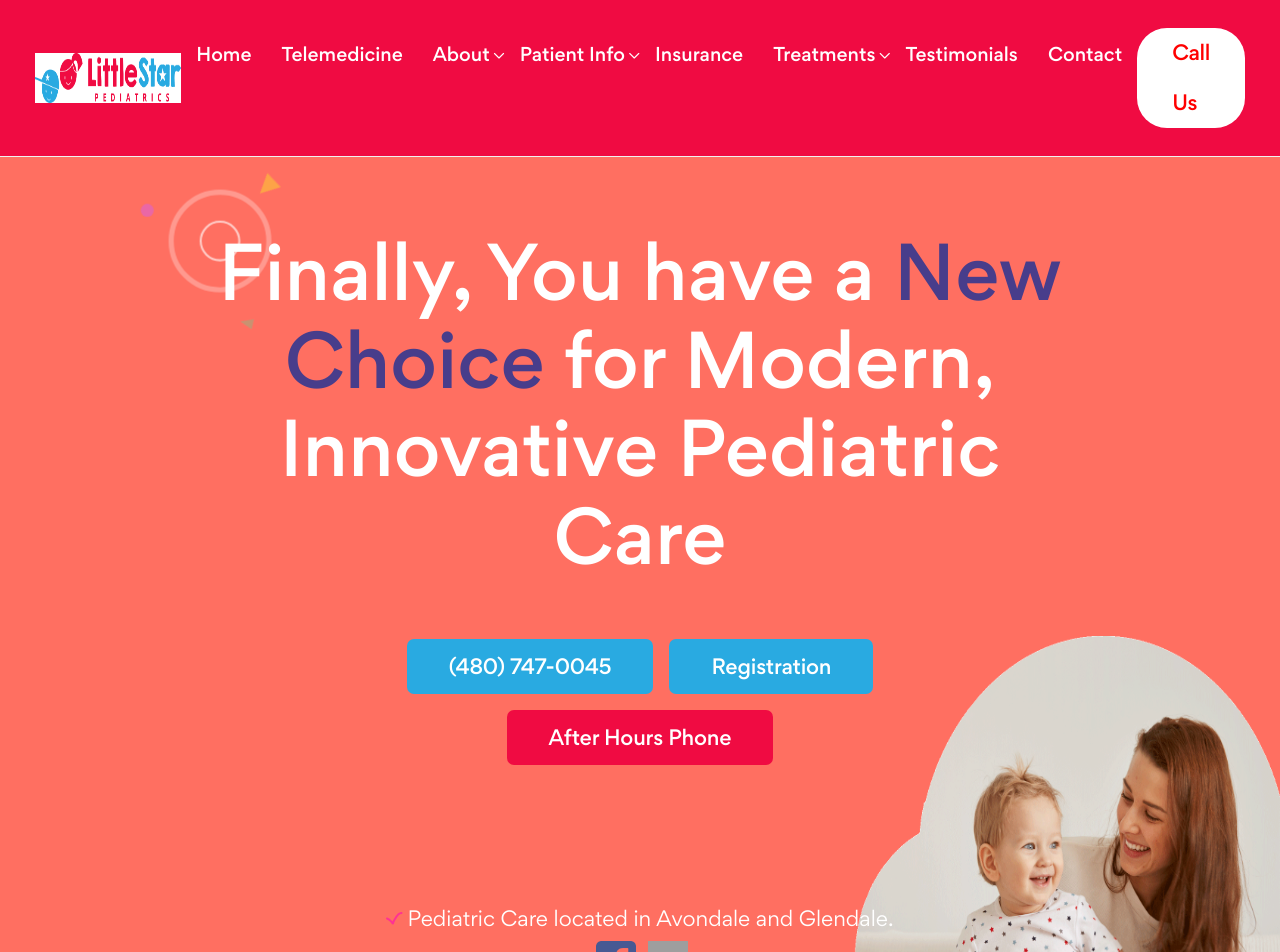
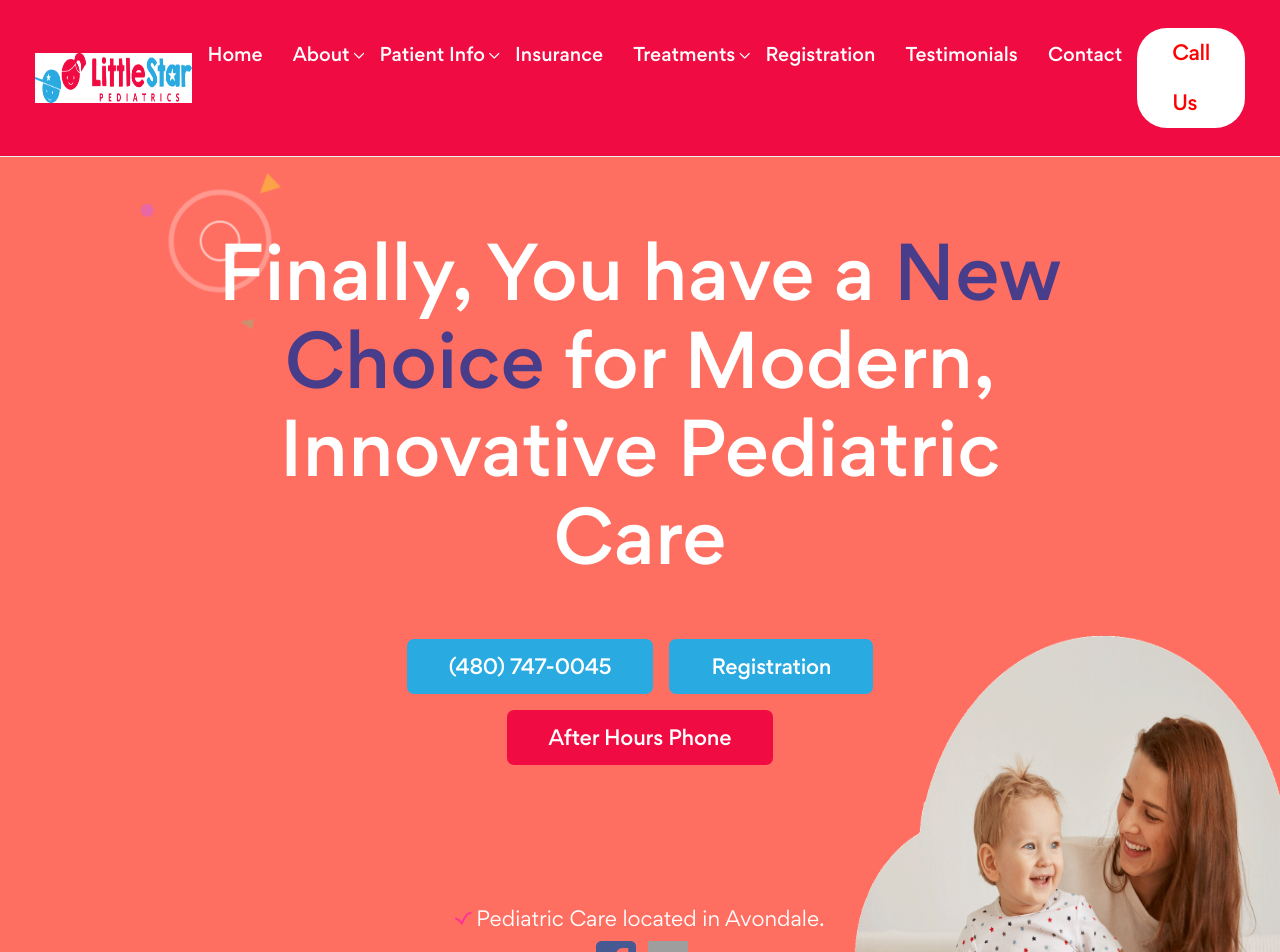
Before and after one commit to khoshow/littleStarPeds2, a Next.js app: page / in a window 1280 px wide. Shown: the top 952 px of the page. Built offline with nearby package versions, Linux system fonts and the light colour scheme; grey boxes are pictures that could not be loaded.

Commit message:
removed double meta desc

```diff
--- a/components/header/MainMenu.jsx
+++ b/components/header/MainMenu.jsx
@@ -46,11 +46,12 @@ const MainMenu = () => {
               Home
             </Link>
           </li>
-          <li className="nav-item">
+          {/* <li className="nav-item">
             <Link className="nav-link" href="/telemedicine" role="button">
               Telemedicine
             </Link>
-          </li>
+          </li> */}
+
 
 
           <li className="nav-item dropdown">
@@ -179,6 +180,11 @@ const MainMenu = () => {
             </ul>
           </li>
           <li className="nav-item">
+            <Link className="nav-link" href="/forms/new-registration-1" role="button">
+              Registration
+            </Link>
+          </li>
+          <li className="nav-item">
             <Link className="nav-link" href="/testimonials" role="button">
               Testimonials
             </Link>
--- a/components/home-page/home-1/Hero.jsx
+++ b/components/home-page/home-1/Hero.jsx
@@ -62,7 +62,7 @@ const Hero1 = () => {
               <div className="approval-info d-inline-flex align-items-center mt-130 lg-mt-80">
                 <img src="/images/icon/icon_99.svg" alt="" className="me-1" />
                 <span style={{ color: "white" }}>
-                  Pediatric Care located in Avondale and Glendale.
+                  Pediatric Care located in Avondale.
                 </span>
               </div>
               <div align-items-center>
--- a/pages/_document.js
+++ b/pages/_document.js
@@ -5,11 +5,6 @@ export default function Document() {
   return (
     <Html lang="en">
       <Head>
-        <meta
-          name="description"
-          content="Little Star Pediatrics - Modern, Innovative Pediatric Care"
-        />
-        <meta name="keywords" content="" />
         <link rel="icon" href="/favicon.jpg" />
         <Script
           src="https://kit.fontawesome.com/4af13880de.js"
@@ -18,15 +13,13 @@ export default function Document() {
         <noscript
           dangerouslySetInnerHTML={{
             __html: `<iframe src="https://www.googletagmanager.com/ns.html?id=G-WSP1FR31HT"
-              height="0" width="0" style="display:none;visibility:hidden"></iframe>`
+              height="0" width="0" style="display:none;visibility:hidden"></iframe>`,
           }}
         ></noscript>
         <script
           async
           src="https://www.googletagmanager.com/gtag/js?id=G-WSP1FR31HT"
         ></script>
-
-
       </Head>
       <body>
         <Main />
```
Also changed, not shown: 1 other file (tests, documents, lock files or other folders).
